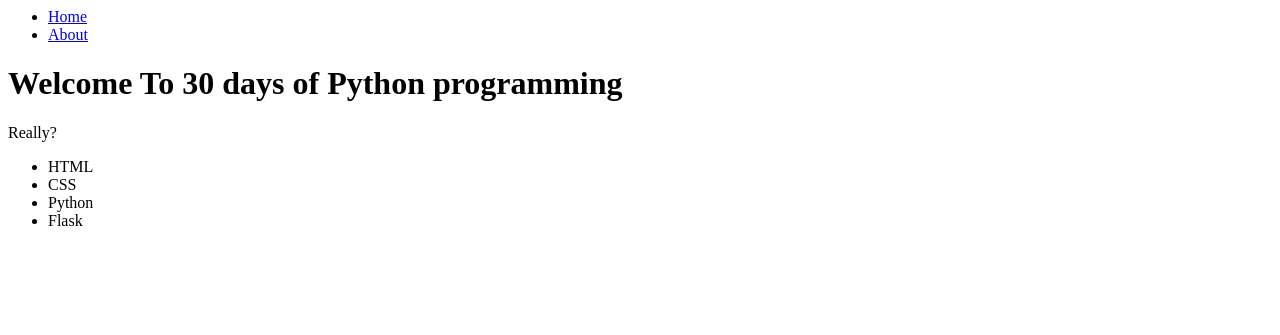
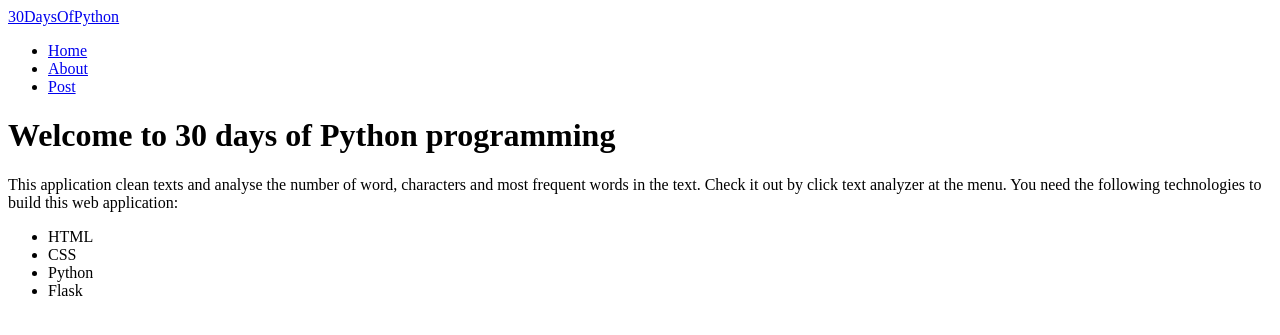
Before and after one commit to patriots1/BasicFlaskProject, a Flask app: page / in a window 1280 px wide. Shown: the top 335 px of the page. Run offline with Flask 3, Linux system fonts and the light colour scheme.

Commit message:
update home.html to use layout.html

```diff
--- a/templates/home.html
+++ b/templates/home.html
@@ -1,21 +1,16 @@
-<html>
-    <head>
-        <meta charset="UTF-8">
-        <meta name="viewport" content="width = device-width, initial-scale = 1.0">
-        <title>Home</title>
-    </head>
-    <body>
-        <ul>
-            <li><a href="/">Home</a></li>
-            <li><a href="/about">About</a></li>
-        </ul>
-        <h1>Welcome To {{name}}</h1>
-        <p>Really?</p>
-        <ul>
-            {% for tech in techs %}
-            <li>{{tech}}</li>
-            {% endfor %}
-        </ul>
-    </body>
+{% extends 'layout.html' %} {% block content %}
+<div class = "container">
+    <h1>Welcome to {{name}}</h1>
+    <p>
+    This application clean texts and analyse the number of word, characters and
+    most frequent words in the text. Check it out by click text analyzer at the
+    menu. You need the following technologies to build this web application:
+    </p>
+    <ul class = "tech-lists">
+        {% for tech in techs %}
+        <li class = "tech">{{tech}}</li>
+        {% endfor %}
+    </ul>
+</div>
 
-</html>
+{% endblock %}
```
